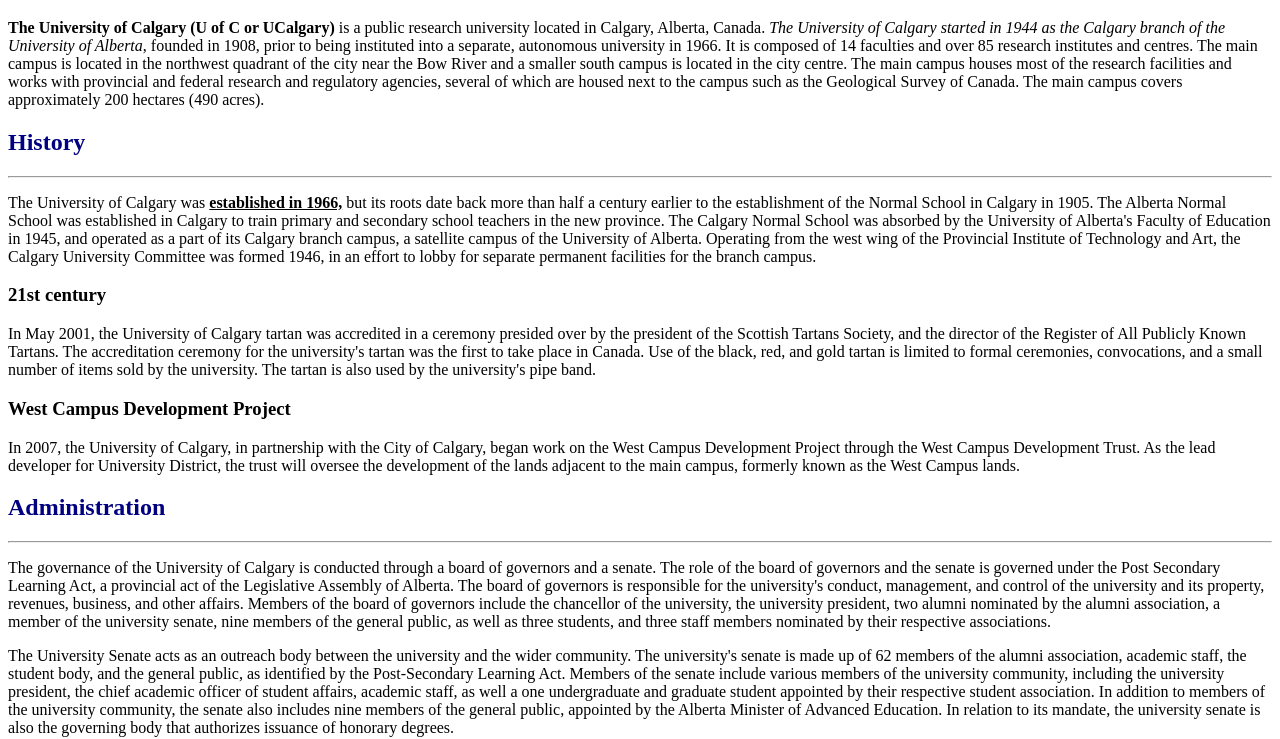
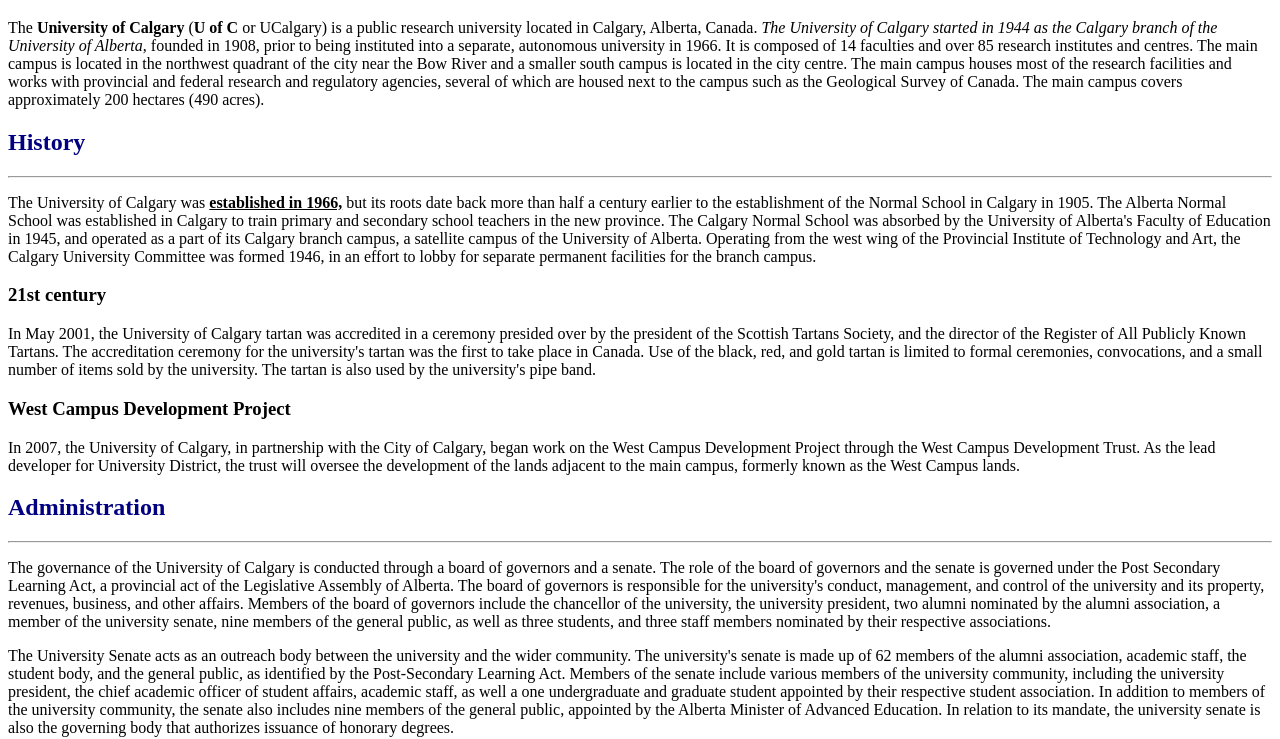
Before and after one commit to ade123a/ENSF381, a plain HTML site: page index.html in a window 1280 px wide. Shown: the part 61-800 px from the top of the page. Drawn offline with Linux system fonts and the light colour scheme.

Commit message:
fized bolding error

```diff
--- a/index.html
+++ b/index.html
@@ -8,7 +8,7 @@
 <body>
     <h1>University of Calgary</h1>
 
-    <p><b>The University of Calgary (U of C or UCalgary)</b> is a public research university located in Calgary, Alberta, Canada.
+    <p>The <b>University of Calgary</b> (<b>U of C</b> or UCalgary) is a public research university located in Calgary, Alberta, Canada.
         <i>The University of Calgary started in 1944 as the Calgary branch of the University of Alberta</i>, founded in 1908,
          prior to being instituted into a separate, autonomous university in 1966.
          It is composed of 14 faculties and over 85 research institutes and centres.
```
